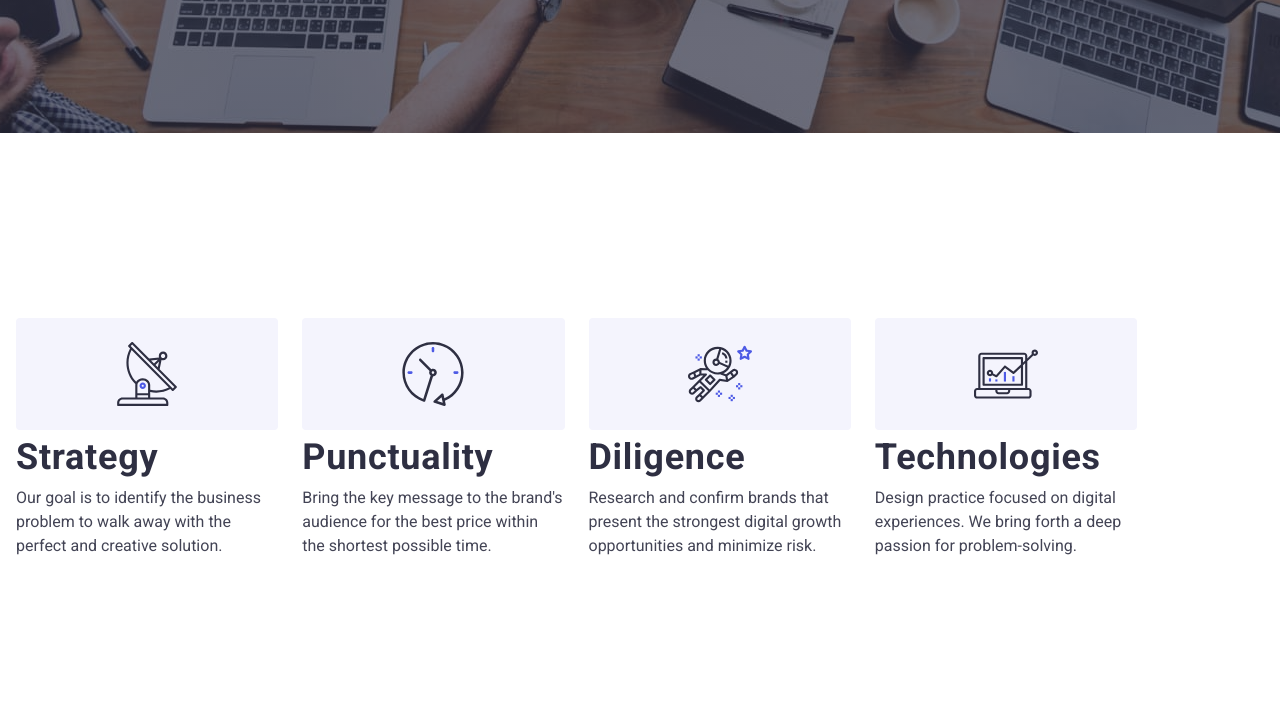
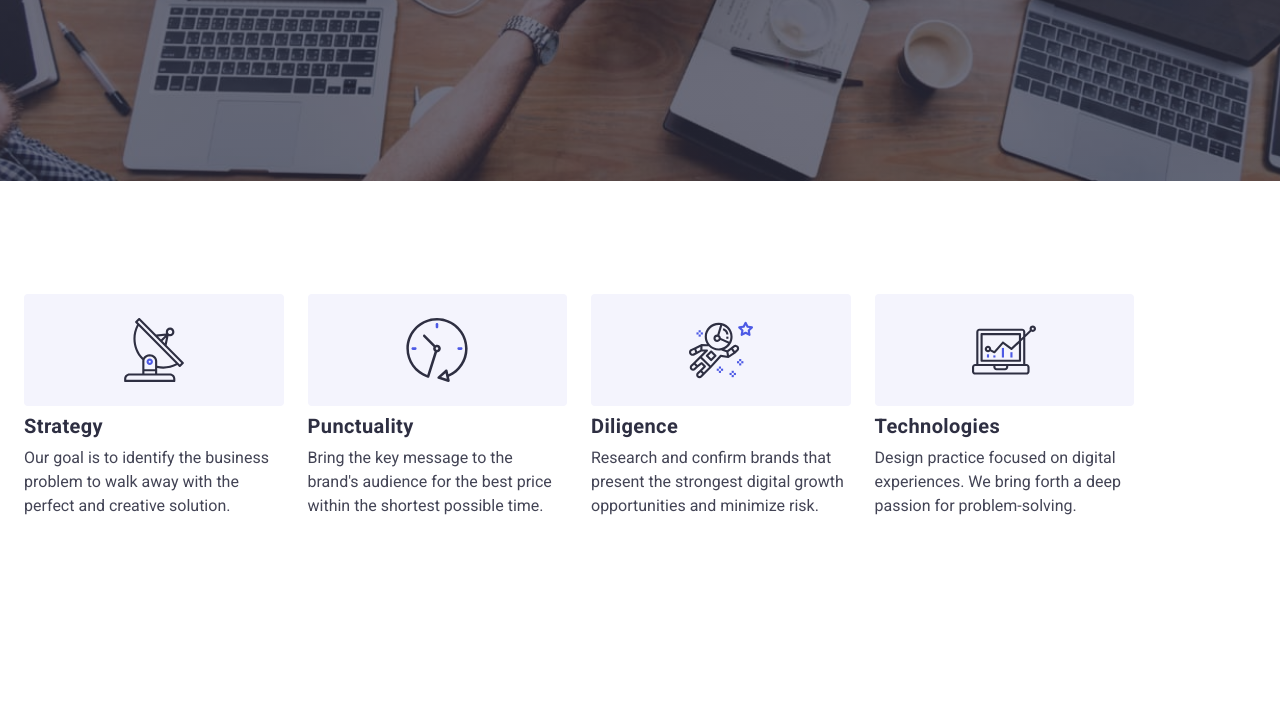
Before and after one commit to MarynaLysak/goit-markup-hw-07, a plain HTML site: page index.html in a window 1280 px wide. Shown: the part 540-1263 px from the top of the page. Drawn offline with nearby package versions, Linux system fonts and the light colour scheme.

Commit message:
margin fix

```diff
--- a/css/desctop.css
+++ b/css/desctop.css
@@ -56,6 +56,19 @@ div.item-box {
 
     height: 112px;
   }
+
+  h3.team-pics-title.titel-team-desc {
+    display: flex;
+    justify-content: center;
+    font-style: normal;
+  font-weight: 500;
+  font-size: 20px;
+  line-height: 24px;
+
+  text-align: center;
+  letter-spacing: 0.02em;
+  }
+
   .work-list {
     display: flex;
     gap: 24px;
@@ -118,6 +131,13 @@ li.section-examp-pics {
 h3.team-pics-title.mobile-titel-team {
   display: flex;
   justify-content: center;
+  font-style: normal;
+font-weight: 500;
+font-size: 20px;
+line-height: 24px;
+
+text-align: center;
+letter-spacing: 0.02em;
 }
 
 /* Section5 Customers*/
--- a/css/mobile.css
+++ b/css/mobile.css
@@ -6,7 +6,7 @@
   }
 
   .container {
-  padding-top: 24px 24px 0 24px;
+  padding: 24px;
     margin-left: auto;
     margin-right: auto;
   }
@@ -162,6 +162,19 @@ screen and (min-resolution: 2dppx) {
 }
 
 /*Section2*/
+@media screen and (min-width:480px),
+screen and (min-width: 767px) {
+  h3.team-pics-title {
+    font-style: normal;
+font-weight: 700;
+font-size: 36px;
+line-height: 40px;
+
+text-align: center;
+letter-spacing: 0.02em;
+text-transform: capitalize;
+  }
+}
 
 @media screen and (max-width: 767px) {
   section.section-work {
--- a/css/styles.css
+++ b/css/styles.css
@@ -296,7 +296,7 @@ ul {
     display: flex;
     justify-content: center;
     align-items: center;
-    font-size: 36px;
+    font-size: 20px;
     line-height: 1.1;
     text-align: center;
     letter-spacing: 0.02em;
--- a/css/tablet.css
+++ b/css/tablet.css
@@ -44,17 +44,19 @@ screen and (min-resolution: 2dppx) {
 
 /*Section2*/
 
-@media screen and (min-width: 768px) {
-    div.section-work-container {
+@media screen and (min-width: 768px),
+screen and (min-width: 1199px)
+ {
+    div.container.section-work-container {
         width: 100%;
-       padding: 89px 21px 96px 16px;
+       margin-bottom: 96px;
+       margin-top: 89px;
     }
   .work-list {
     display: flex;
     gap: 72px 24px;
     flex-wrap: wrap;
     width: 100%;
-    padding-top: 96px;
   }
 
   .work-item {
@@ -68,6 +70,12 @@ screen and (min-resolution: 2dppx) {
   h3.team-pics-title {
     display: flex;
     justify-content: flex-start;
+    align-items: center;
+    font-size: 20px;
+    line-height: 1.2;
+    text-align: center;
+    letter-spacing: 0.02em;
+    text-transform: capitalize;
 
   }
 }
@@ -87,8 +95,17 @@ screen and (min-resolution: 2dppx) {
 }
 
 /*  Section 4 */
+@media screen and (min-width: 768px),
+ screen and (min-width: 1199px) {
+
+  .container.container-team {
+  margin-bottom: 104px;
+}
+}
+
 @media screen and (max-width: 768px) {
- .team {
+
+  .team {
     gap: 64px 24px;
     justify-content: center;
  }
@@ -166,6 +183,7 @@ screen and (max-width: 1199px) {
 @media screen and (min-width: 768px) {
     div.container {
         margin: 0;
+        padding: 24px 24px 0 24px;
 
     }
 
--- a/index.html
+++ b/index.html
@@ -182,7 +182,7 @@
                   <use href="./images/symbol-defs.svg#icon-antenna1"></use>
                 </svg>
               </div>
-              <h3 class="team-pics-title">Strategy</h3>
+              <h3 class="team-pics-title title-team-desc">Strategy</h3>
               <p class="section-p">
                 Our goal is to identify the business problem to walk away with
                 the perfect and creative solution.
@@ -195,7 +195,7 @@
                   <use href="./images/symbol-defs.svg#icon-clock1"></use>
                 </svg>
               </div>
-              <h3 class="team-pics-title">Punctuality</h3>
+              <h3 class="team-pics-title title-team-desc">Punctuality</h3>
               <p class="section-p">
                 Bring the key message to the brand's audience for the best price
                 within the shortest possible time.
@@ -208,7 +208,7 @@
                   <use href="./images/symbol-defs.svg#icon-astronaut1"></use>
                 </svg>
               </div>
-              <h3 class="team-pics-title">Diligence</h3>
+              <h3 class="team-pics-title title-team-desc">Diligence</h3>
               <p class="section-p">
                 Research and confirm brands that present the strongest digital
                 growth opportunities and minimize risk.
@@ -221,7 +221,7 @@
                   <use href="./images/symbol-defs.svg#icon-diagram1"></use>
                 </svg>
               </div>
-              <h3 class="team-pics-title">Technologies</h3>
+              <h3 class="team-pics-title title-team-desc">Technologies</h3>
               <p class="section-p">
                 Design practice focused on digital experiences. We bring forth a
                 deep passion for problem-solving.
```
